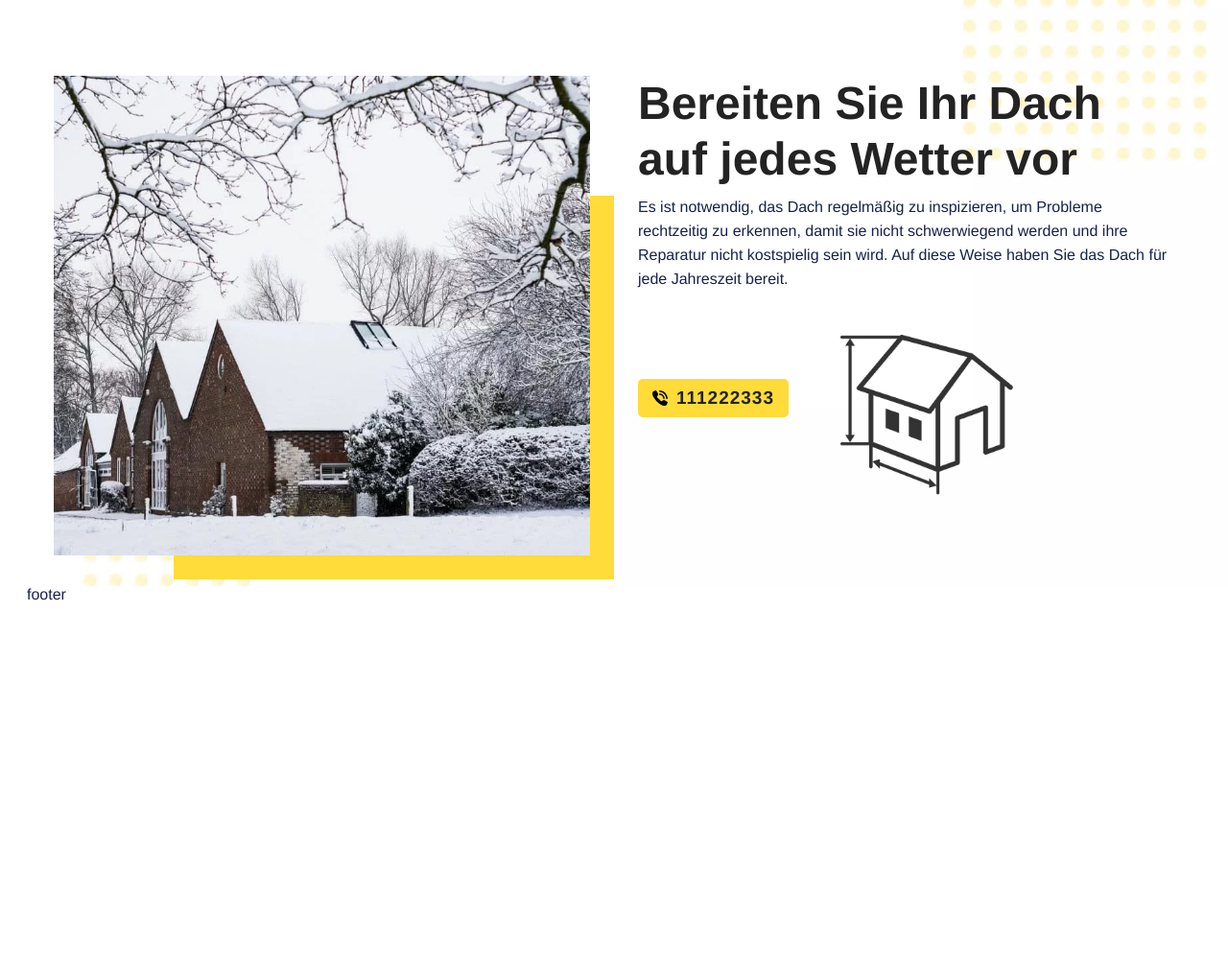
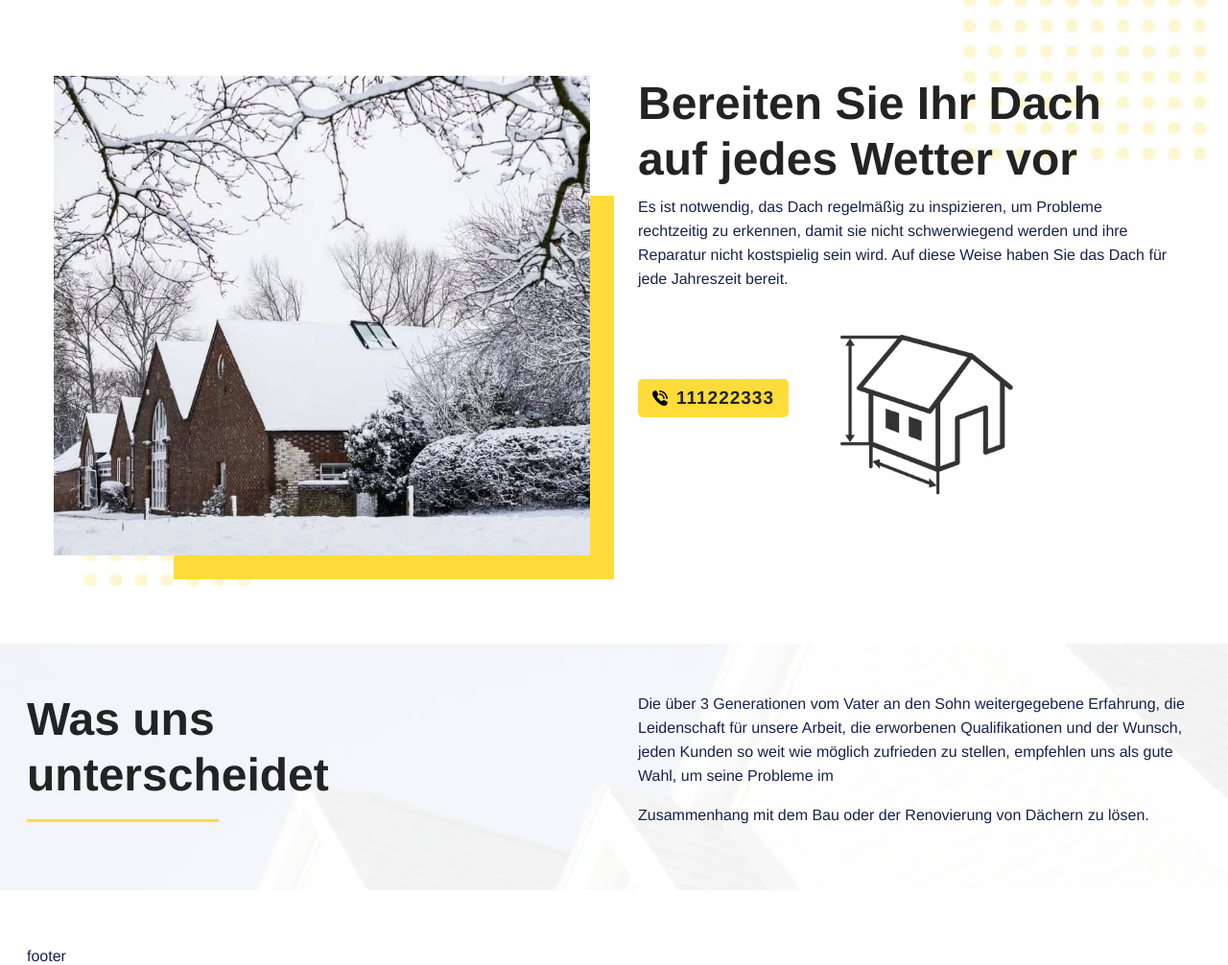
Before and after one commit to Igrok95Ronin/krovly-2-at, a PHP site: page / in a window 1280 px wide. Shown: the part 1927-2933 px from the top of the page at 96% size. Before the commit the page ends 2553 px from the top, so only its background shows below. Run offline with PHP 8.4, Linux system fonts and the light colour scheme.

Commit message:
finish difference section

```diff
--- a/app/scss/style.scss
+++ b/app/scss/style.scss
@@ -226,3 +226,50 @@ body{
     object-fit: cover;
     box-shadow: 75px 75px 0px -50px #ffdc39;
 }
+//difference
+.difference {
+    background-image: url(../../assets/img/four-gabled-rooflines.jpg);
+    background-position: center center;
+    background-repeat: no-repeat;
+    background-size: cover;
+    margin: 60px 0;
+    position: relative;
+    &::before {
+        content: '';
+        position: absolute;
+        background-color: #fff;
+        opacity: .94;
+        width: 100%;
+        height: 100%;
+
+    }
+}
+.difference__box {
+    position: relative;
+    display: grid;
+    grid-template-columns: repeat(2, 1fr);
+    gap: 50px;
+    padding: 50px 0;
+}
+.difference__left {
+    max-width: 520px;
+}
+.difference__title {
+    font-size: 48px;
+    color: #232323;
+    font-weight: 700;
+    position: relative;
+    &::before {
+        content: '';
+        position: absolute;
+        background-color: $prymaryColor;
+        height: 3px;
+        width: 200px;
+        bottom: -20px;
+    }
+}
+.difference__right {
+}
+.difference__dscr {
+    line-height: 25px;
+}
--- a/index.html
+++ b/index.html
@@ -156,6 +156,23 @@ $title = $text . ' ' . $city;
                 </div>
             </div>
         </section>
+        <section class="difference">
+            <div class="container-fluid">
+                <div class="row">
+                    <div class="col-12 container">
+                        <div class="difference__box">
+                            <div class="difference__left">
+                                <h2 class="difference__title">Was uns unterscheidet</h2>
+                            </div>
+                            <div class="difference__right">
+                                <p class="difference__dscr">Die über 3 Generationen vom Vater an den Sohn weitergegebene Erfahrung, die Leidenschaft für unsere Arbeit, die erworbenen Qualifikationen und der Wunsch, jeden Kunden so weit wie möglich zufrieden zu stellen, empfehlen uns als gute Wahl, um seine Probleme im</p>
+                                <p class="difference__dscr">Zusammenhang mit dem Bau oder der Renovierung von Dächern zu lösen.</p>
+                            </div>
+                        </div>
+                    </div>
+                </div>
+            </div>
+        </section>
     </main>
     <!--Нижний колонтитул страницы-->
     <footer class="footer">
```
Also changed, not shown: app/img/four-gabled-rooflines.jpg (added), assets/css/style.min.css, assets/img/four-gabled-rooflines.jpg (added).
